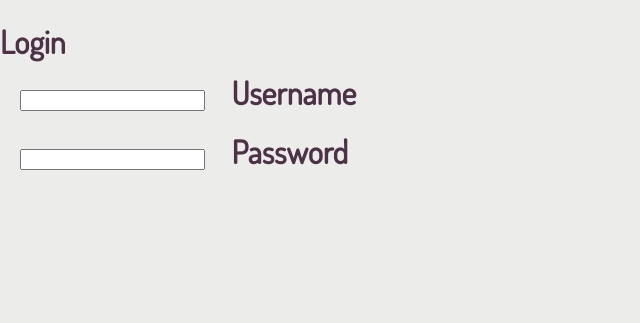
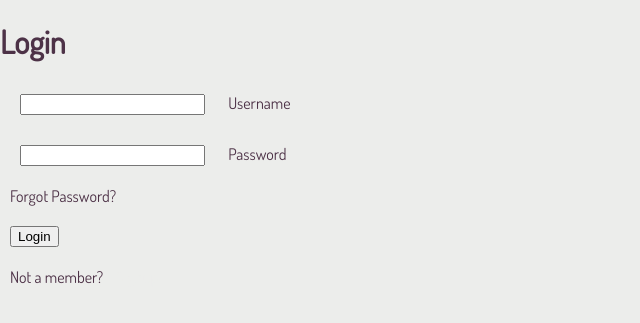
Before and after one commit to Fishfinna/Adoptables, a Flask app: template templates/login.html in a window 1280 px wide. Shown: the top 323 px of the page, without its empty margins (0-640 px from the left). Run offline with Flask 2, Linux system fonts and the light colour scheme; the template is opened without the code that fills it, so the values that code supplies are empty.

Commit message:
forgot password and signup link added

```diff
--- a/templates/login.html
+++ b/templates/login.html
@@ -13,6 +13,7 @@
     <div class="center">
         <h1>
             Login
+        </h1>
             <form method="post">
                 <div class="txt_field">
                     <input type="text" required>
@@ -22,7 +23,13 @@
                     <input type="text" required>
                     <label>Password</label>
                 </div>
+                <div class="pass">
+                    Forgot Password?
+                </div>
+                <input type="submit" value="Login">
+                <div class="signup_link">
+                    Not a member? <a href="#">Signup</a>
+                </div>
             </form>
-        </h1>
     </div>
 </body>
```
